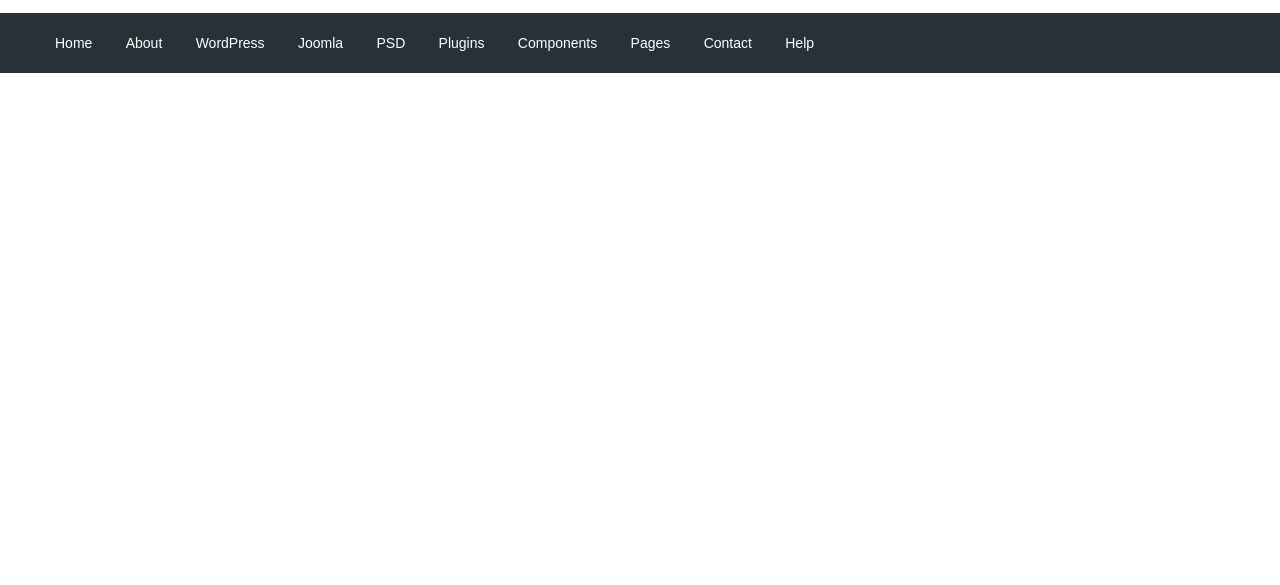
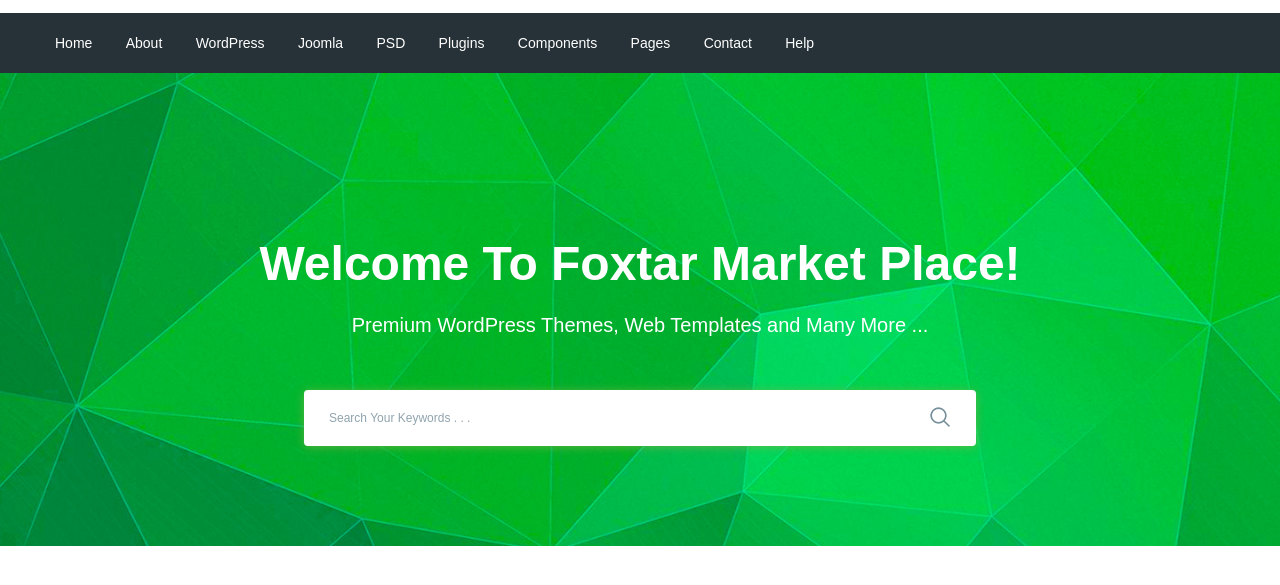
Before and after one commit to Sayan-2506/Sayan-2506-marketplace-moderno, a website: page app/index.html in a window 1280 px wide. Shown: the part 77-662 px from the top of the page. Drawn offline with nearby package versions, Linux system fonts and the light colour scheme; files that its build step writes are made by us from their sources.

Commit message:
added search

```diff
--- a/app/index.html
+++ b/app/index.html
@@ -55,6 +55,26 @@
         </div>
     </header>
 
+    <section class="search" style="background-image: url(images/search-bg.jpg);">
+        <div class="container">
+            <div class="search__inner">
+                <div class="search__inner-title">
+                    Welcome To Foxtar Market Place!
+                </div>
+                <div class="search__inner-text">
+                    Premium WordPress Themes, Web Templates and Many More ...
+                </div>
+                <div class="search__inner-form">
+                    <form action="">
+                        <input type="text" placeholder="Search Your Keywords . . ." required>
+                        <button type="submit">
+                            <img src="images/icons/search.png" alt="">
+                        </button>
+                    </form>
+                </div>
+            </div>
+        </div>
+    </section>
 
     <script src="https://ajax.googleapis.com/ajax/libs/jquery/3.4.1/jquery.min.js"></script>
     <script src="js/libs.min.js"></script>
--- a/app/scss/style.scss
+++ b/app/scss/style.scss
@@ -49,3 +49,53 @@
         font-size: 14px;
     }
 }
+.search {
+    background-repeat: no-repeat;
+    background-size: cover;
+    background-position: center;
+    min-height: 433px;
+}
+.search__inner {
+    padding: 155px 0px 100px;
+    text-align: center;
+    color: #fff;
+    &-title {
+        font-size: 48px;
+        margin-bottom: 10px;
+        font-weight: 700;
+        line-height: 72px;
+    }
+    &-text {
+        font-size: 20px;
+        margin-bottom: 50px;
+        font-weight: 500;
+        line-height: 30px;
+    }
+    &-form {
+        max-width: 672px;
+        margin: 0 auto;
+        position: relative;
+        input {
+            display: block;
+            width: 100%;
+            box-shadow: 0px 1px 10px 0px rgba(124, 178, 64, 0.75);
+            height: 56px;
+            border-radius: 4px;
+            border: none;
+            font-weight: 500;
+            padding-left: 25px;
+            padding-right: 60px;
+            &::placeholder {
+                color: #90a4ae;
+                font-weight: 500;
+            }
+        }
+        button {
+            position: absolute;
+            border: none;
+            background-color: transparent;
+            right: 20px;
+            top: 16px
+        }
+    }
+}
```
